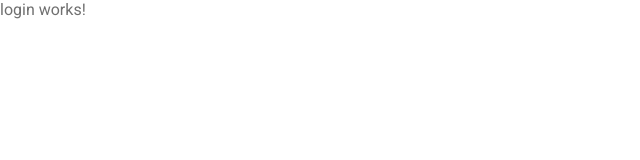
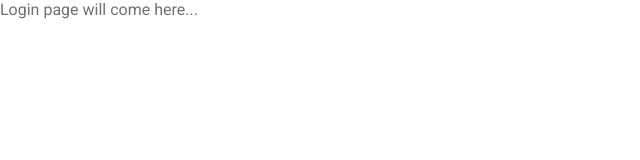
Before and after one commit to ashuahuja614/AskTalos, an Angular app: page /auth/login in a window 1280 px wide. Shown: the top 160 px of the page, without its empty margins (0-640 px from the left). Built offline with nearby package versions, Linux system fonts and the light colour scheme.

Commit message:
jsut placeholder added to login component

```diff
--- a/src/app/auth/login/login.component.html
+++ b/src/app/auth/login/login.component.html
@@ -1 +1 @@
-<p>login works!</p>
+<p>Login page will come here...</p>
```
